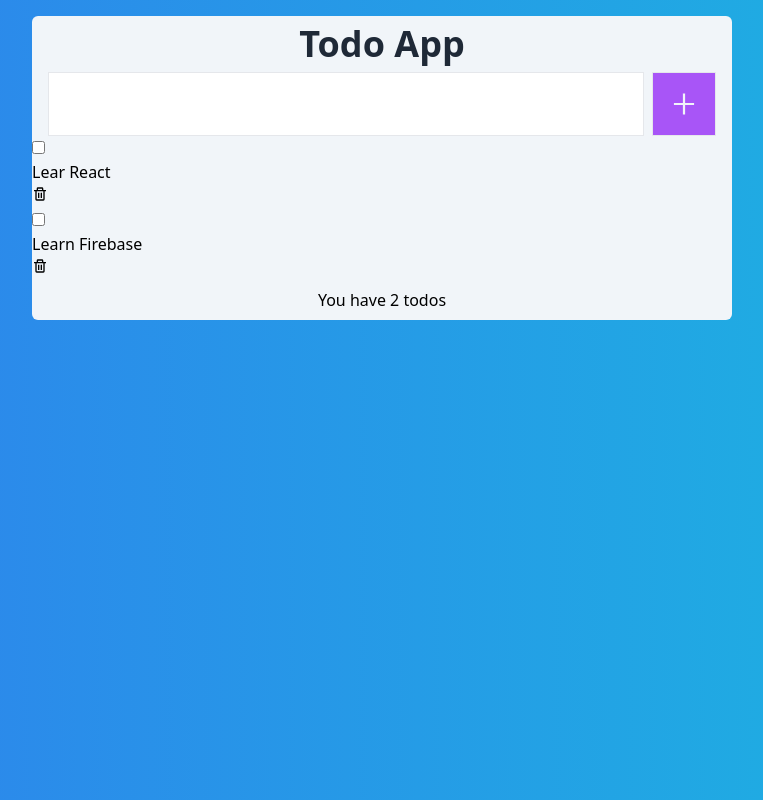
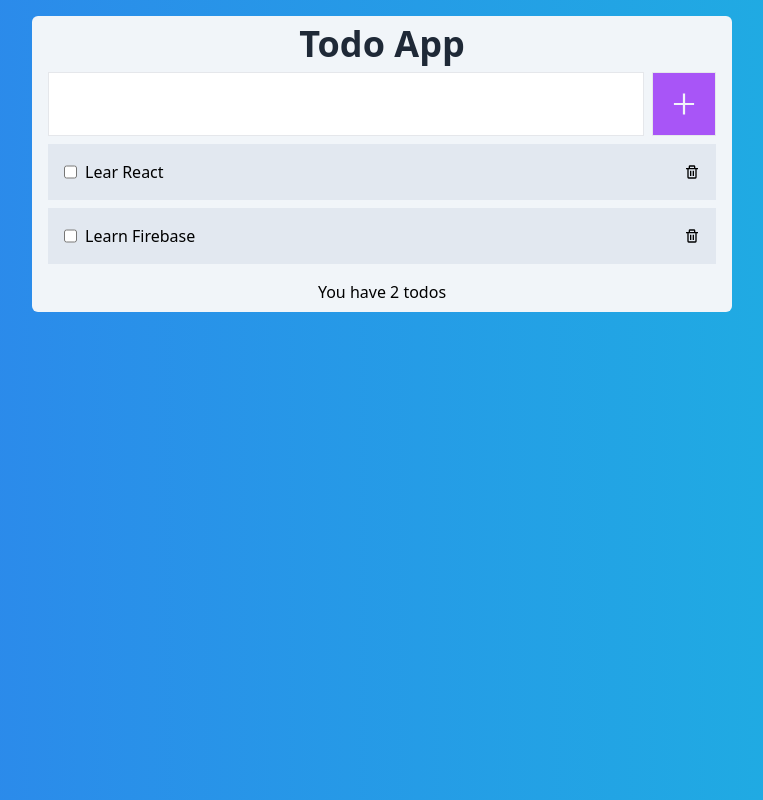
Before and after one commit to byKriz/todo-firebase, a React (Vite) app: page / in a window 1280 px wide. Shown: the whole page, without its empty margins (258-1021 px from the left). Built offline with nearby package versions, Linux system fonts and the light colour scheme.

Commit message:
creando los estilos de todoItem

```diff
--- a/src/components/TodoItem.jsx
+++ b/src/components/TodoItem.jsx
@@ -1,16 +1,26 @@
-import React from "react";
+import React, { useState } from "react";
 import { BiTrash } from "react-icons/bi";
 
+const style = {
+  li: `flex justify-between bg-slate-200 p-4 my-2 mx-4 capitalize`,
+  liComplete: `flex justify-between bg-slate-400 p-4 my-2 mx-4 capitalize`,
+  row: `flex w-full`,
+  text: `ml-2 cursor-pointer`,
+  textComplete: `ml-2 cursor-pointer line-through`,
+  button: `cursor-pointer flex items-center`
+};
+
 export const TodoItem = ({ text }) => {
+  const [completeTodo, setCompleteTodo] = useState(false);
   return (
-    <li>
-      <div>
+    <li className={completeTodo ? style.liComplete : style.li}>
+      <div className={style.row}>
         <input type="checkbox" />
-        <p className="">{text}</p>
-        <button>
-          <BiTrash />
-        </button>
+        <p className={completeTodo ? style.textComplete : style.text}>{text}</p>
       </div>
+      <button className={style.button}>
+        <BiTrash />
+      </button>
     </li>
   );
 };
```
